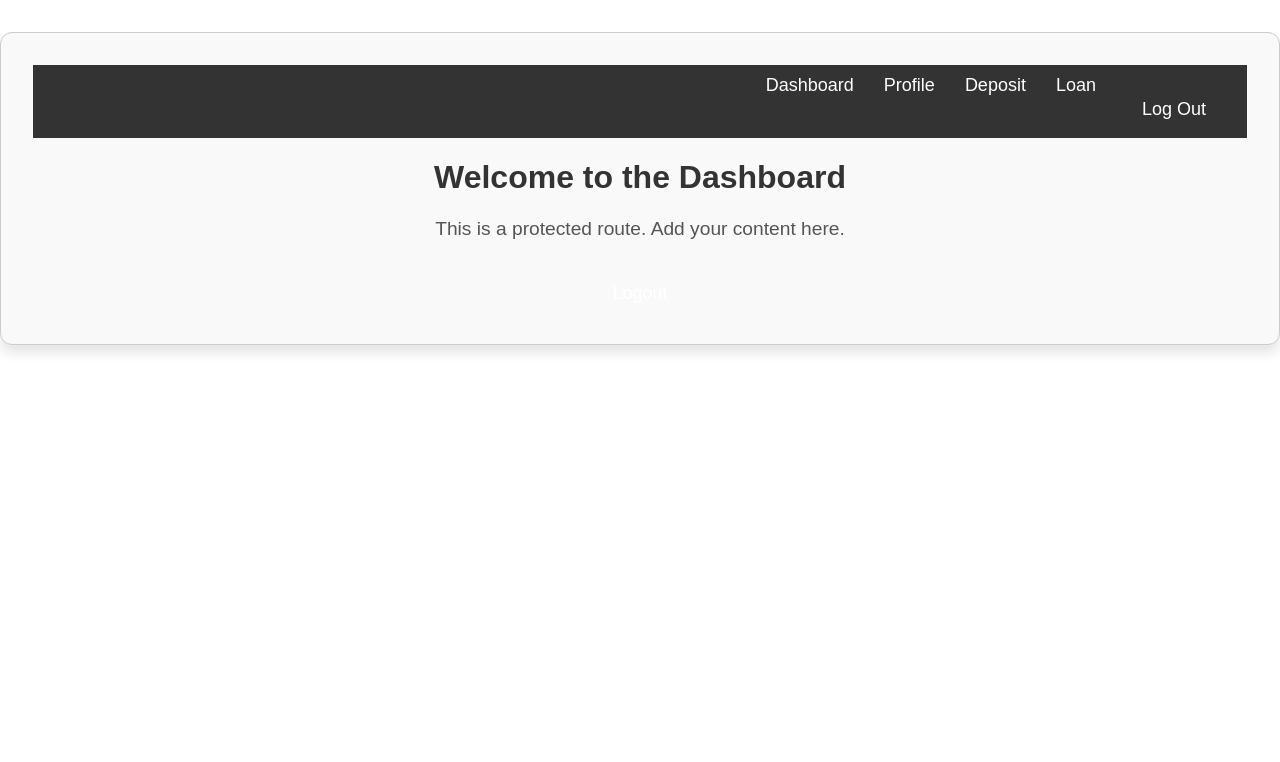
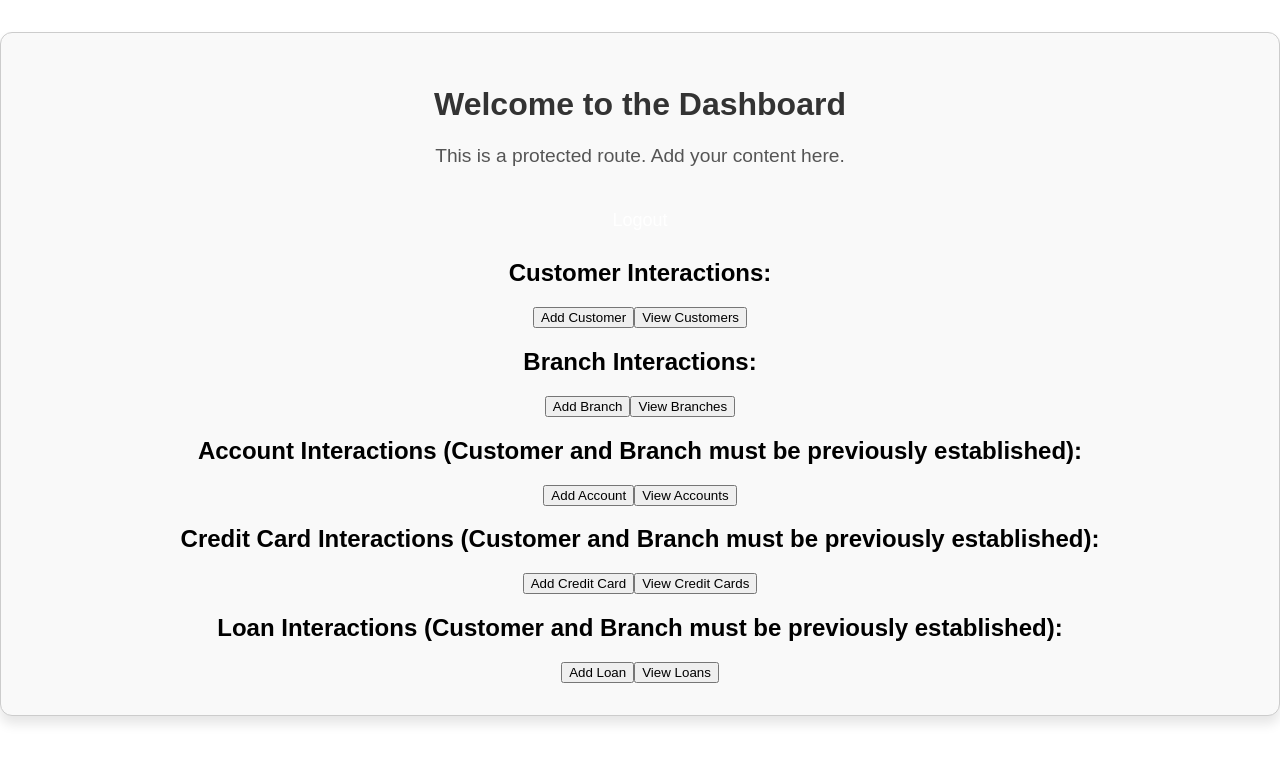
Before and after one commit to ruthvik99/Banking-Application, a React (Create React App) app in the folder Frontend/: page /dashboard in a window 1280 px wide. Shown: the top 762 px of the page. Built offline with nearby package versions, Linux system fonts and the light colour scheme; no server answers; sample sign-in values are in the browser's storage; the HTML template or start-up script is replaced by a standard one.

Commit message:
Added all table functionalities

```diff
--- a/Frontend/src/pages/Dashboard.js
+++ b/Frontend/src/pages/Dashboard.js
@@ -1,7 +1,5 @@
 import React from 'react';
 import './Dashboard.css';
-import Taskbar from '../components/Taskbar';
-
 
 const Dashboard = () => {
     const handleLogout = () => {
@@ -9,14 +7,59 @@ const Dashboard = () => {
         window.location.href = '/login'; // Redirect to login
     };
 
+    const handleAddCustomerClick = () => {
+        window.location.href = '/add-customer';
+    };
+    const handleCustomerViewClick = () => {
+        window.location.href = '/view-customers'
+    };
+    const handleBranchViewClick = () => {
+        window.location.href = '/view-branches'
+    };
+    const handleAddBranchClick = () => {
+        window.location.href = '/add-branch';
+    };
+    const handleAccountViewClick = () => {
+        window.location.href = '/view-accounts'
+    };
+    const handleAddAccountClick = () => {
+        window.location.href = '/add-account';
+    };
+    const handleCCViewClick = () => {
+        window.location.href = '/view-ccs'
+    };
+    const handleAddCCClick = () => {
+        window.location.href = '/add-cc';
+    };
+    const handleLoanViewClick = () => {
+        window.location.href = '/view-loans'
+    };
+    const handleAddLoanClick = () => {
+        window.location.href = '/add-loan';
+    };
+
     return (
         <div className="dashboard-container">
-            <Taskbar />  {/* Display the Taskbar */}
             <h1>Welcome to the Dashboard</h1>
             <p>This is a protected route. Add your content here.</p>
             <button onClick={handleLogout} className="logout-button">
                 Logout
             </button>
+            <h2>Customer Interactions: </h2>
+            <button onClick = {handleAddCustomerClick}>Add Customer</button>
+            <button onClick = {handleCustomerViewClick}>View Customers</button>
+            <h2>Branch Interactions: </h2>
+            <button onClick = {handleAddBranchClick}>Add Branch</button>
+            <button onClick = {handleBranchViewClick}>View Branches</button>
+            <h2>Account Interactions (Customer and Branch must be previously established): </h2>
+            <button onClick = {handleAddAccountClick}>Add Account</button>
+            <button onClick = {handleAccountViewClick}>View Accounts</button>
+            <h2>Credit Card Interactions (Customer and Branch must be previously established): </h2>
+            <button onClick = {handleAddCCClick}>Add Credit Card</button>
+            <button onClick = {handleCCViewClick}>View Credit Cards</button>
+            <h2>Loan Interactions (Customer and Branch must be previously established): </h2>
+            <button onClick = {handleAddLoanClick}>Add Loan</button>
+            <button onClick = {handleLoanViewClick}>View Loans</button>
         </div>
     );
 };
```
